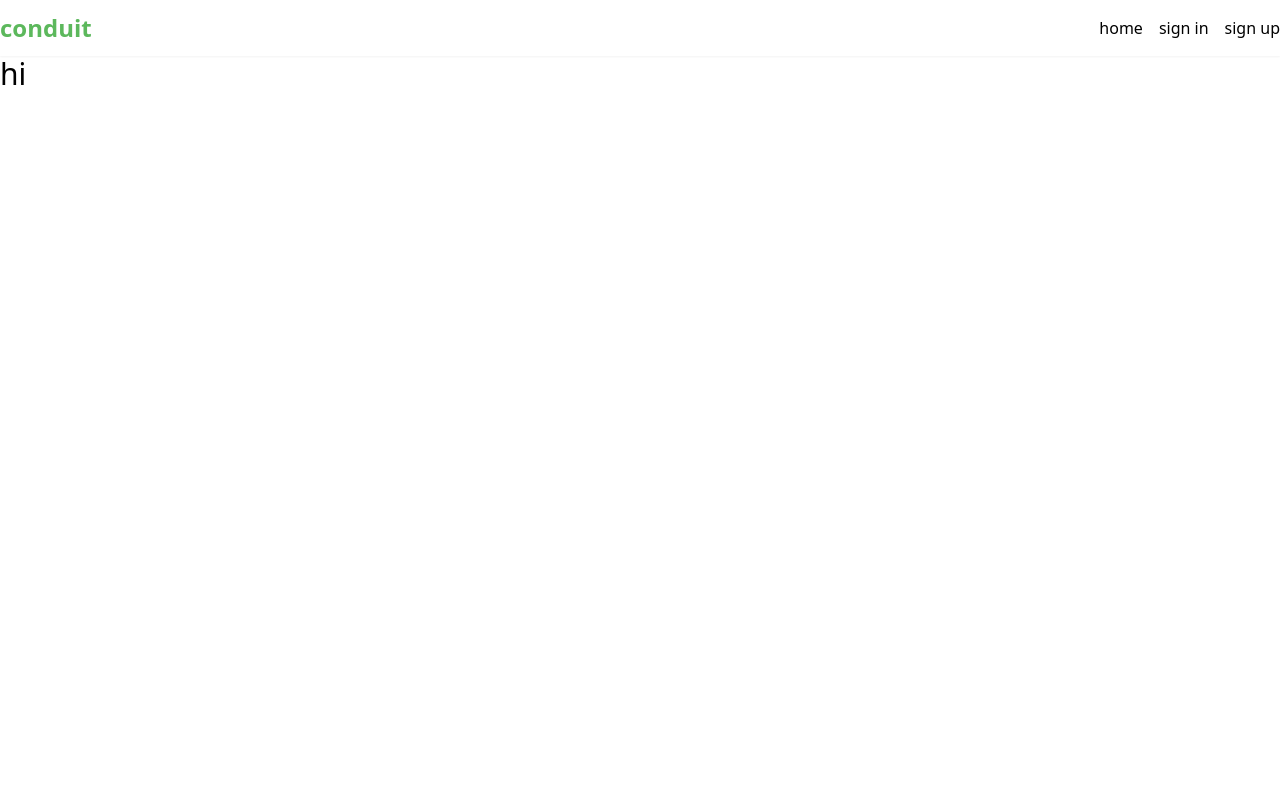
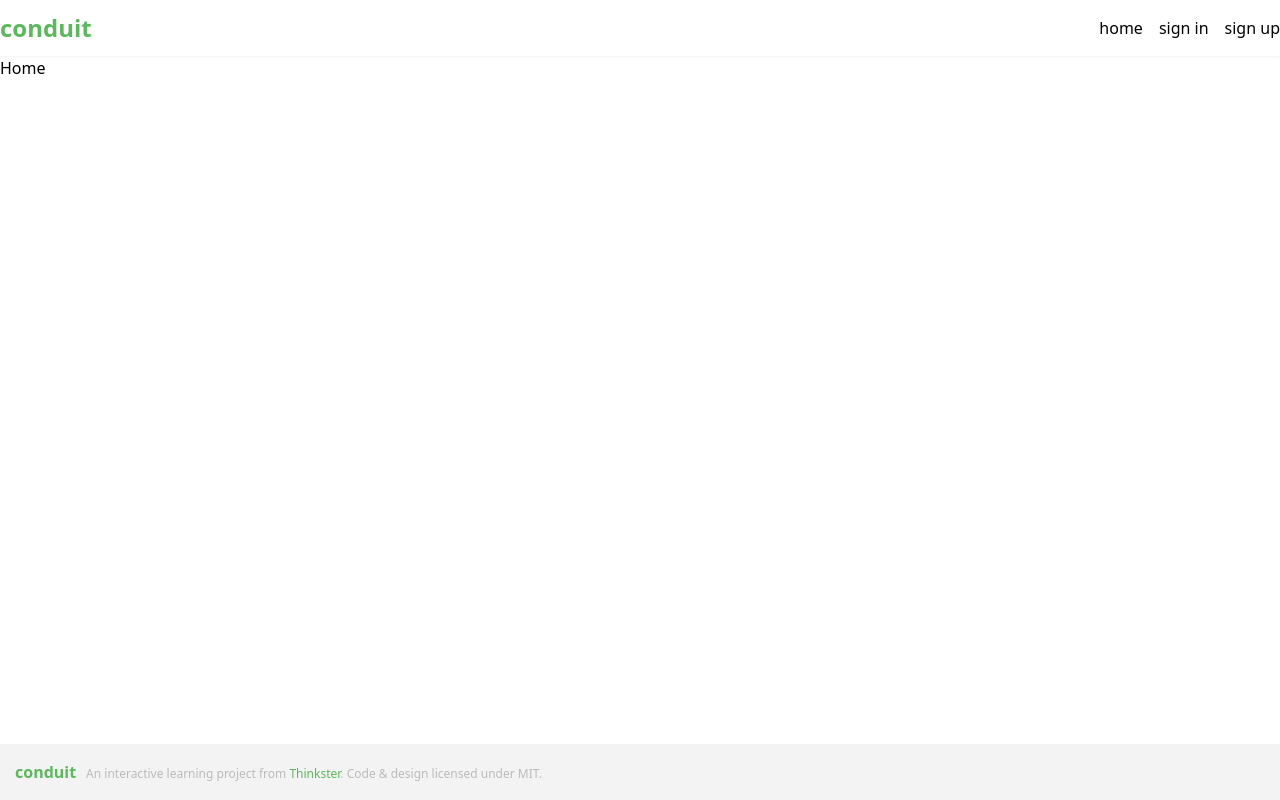
Before and after one commit to ssseok/Real-World, a React (Vite) app: page / in a window 1280 px wide. Built offline with nearby package versions, Linux system fonts and the light colour scheme.

Commit message:
:lipstick: Footer

```diff
--- a/src/App.tsx
+++ b/src/App.tsx
@@ -1,10 +1,10 @@
-import Layout from "./components/Layout";
-
+import Layout from './components/Layout';
+import Router from './components/Router';
 
 function App() {
   return (
     <Layout>
-      <div className="text-3xl">hi</div>
+        <Router />
     </Layout>
   );
 }
--- /dev/null
+++ b/src/components/Footer.tsx
@@ -0,0 +1,20 @@
+import { Link } from 'react-router-dom';
+
+export default function Footer() {
+  return (
+    <footer className="footer">
+      <div className="page">
+        <Link to="/" className="footer_logo">
+          conduit
+        </Link>
+        <span className="footer_text">
+          An interactive learning project from{' '}
+          <a className="text-[#5cb85c] " href="https://thinkster.io">
+            Thinkster
+          </a>
+          . Code & design licensed under MIT.
+        </span>
+      </div>
+    </footer>
+  );
+}
--- a/src/components/Layout.tsx
+++ b/src/components/Layout.tsx
@@ -1,4 +1,6 @@
-import Navbar from './Navbar';
+import Footer from "./Footer";
+import Navbar from "./Navbar";
+
 
 interface LayoutProps {
   children: React.ReactNode;
@@ -9,6 +11,7 @@ export default function Layout({ children }: LayoutProps) {
     <div className="layout">
       <Navbar />
       {children}
+      <Footer/>
     </div>
   );
 }
--- a/src/components/Navbar.tsx
+++ b/src/components/Navbar.tsx
@@ -3,18 +3,18 @@ import { Link } from 'react-router-dom';
 export default function Navbar() {
   return (
     <nav className="navbar">
-      <div className="container flex justify-between items-center mx-auto h-full">
+      <div className="page flex justify-between items-center h-full">
         <Link to="/" className="navbar_logo">
           conduit
         </Link>
         <div className="navbar_list">
-          <Link to="/users/likes" className="navbar_list-item tex">
+          <Link to="/" className="navbar_list-item tex">
             home
           </Link>
           <Link to="/login" className="navbar_list-item">
             sign in
           </Link>
-          <Link to="/signup" className="navbar_list-item">
+          <Link to="/register" className="navbar_list-item">
             sign up
           </Link>
         </div>
--- a/src/components/Router.tsx
+++ b/src/components/Router.tsx
@@ -1,12 +1,14 @@
-import HomePage from '@pages/home';
 import { Route, Routes } from 'react-router-dom';
+import HomePage from '../pages/home';
+import LoginPage from '../pages/users/Login';
+import RegisterPage from '../pages/users/Register';
 
 export default function Router() {
   return (
     <Routes>
       <Route path="/" element={<HomePage />} />
-      <Route path="/login" element={<HomePage />} />
-      <Route path="/signup" element={<HomePage />} />
+      <Route path="/login" element={<LoginPage />} />
+      <Route path="/register" element={<RegisterPage />} />
     </Routes>
   );
 }
--- a/src/index.css
+++ b/src/index.css
@@ -6,6 +6,11 @@
   @apply pt-14;
 }
 
+.page {
+  @apply container mx-auto;
+}
+
+/* navbar */
 .navbar {
   @apply fixed w-full top-0 h-14 shadow-sm bg-white;
 }
@@ -17,3 +22,16 @@
 .navbar_list {
   @apply flex gap-4;
 }
+
+/* footer */
+.footer {
+  @apply bg-[#f3f3f3] absolute bottom-0 w-full px-[15px] mt-12 py-4;
+}
+
+.footer_logo {
+  @apply text-[#5cb85c] font-bold;
+}
+
+.footer_text {
+  @apply text-xs ml-[10px] text-[#bbb] font-light
+}
--- a/src/pages/home/index.tsx
+++ b/src/pages/home/index.tsx
@@ -1,7 +1,3 @@
 export default function HomePage() {
-    return (
-        <div>
-            Home
-        </div>
-    );
+  return <div className="page">Home</div>;
 }
```
Also changed, not shown: tsconfig.json (+4 -7 lines).
